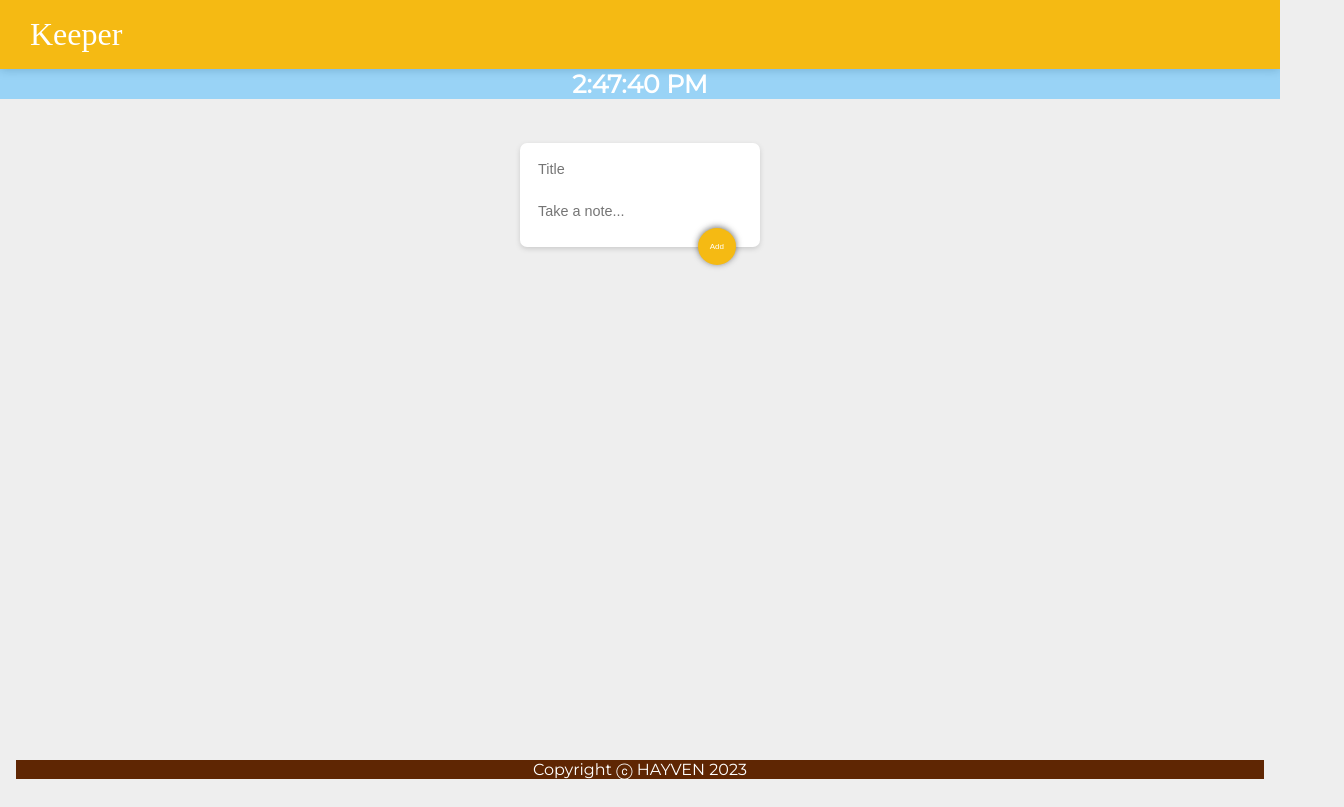
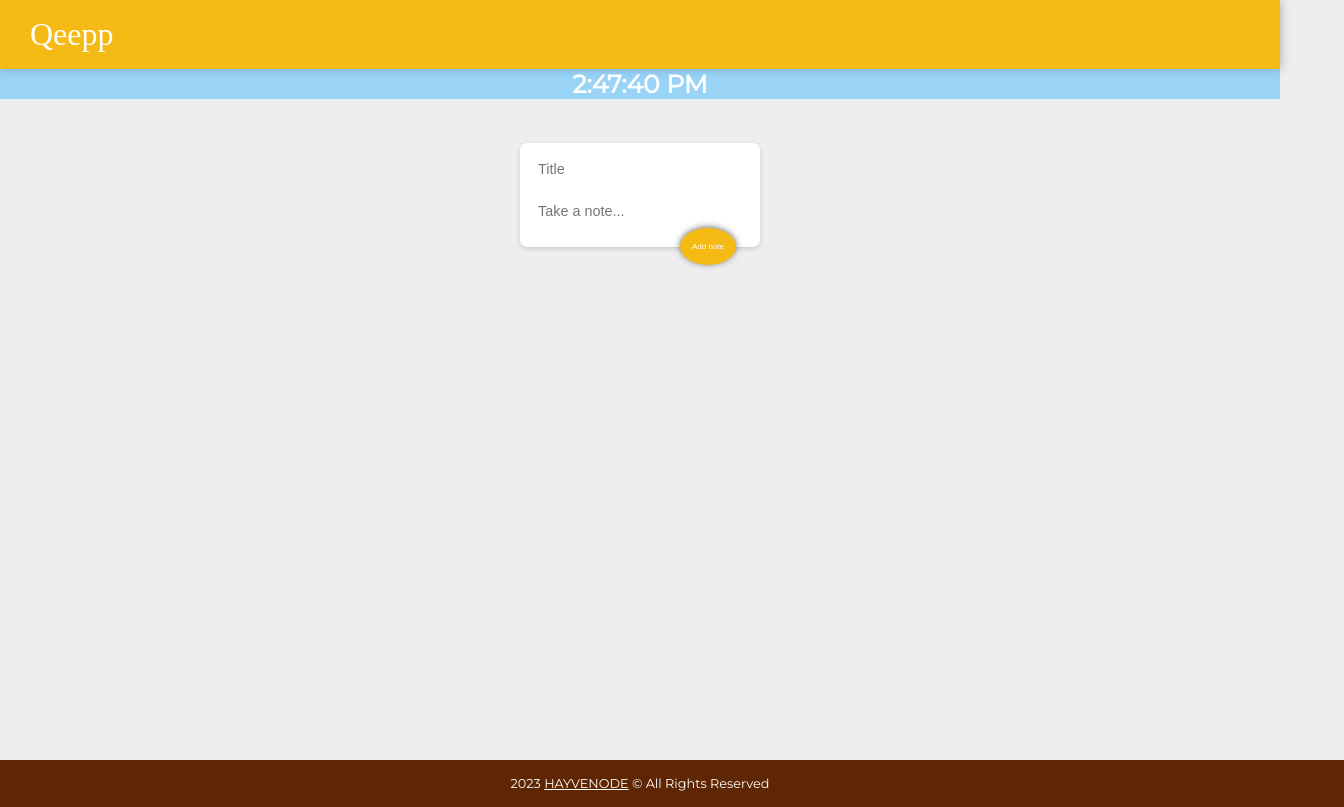
Before and after one commit to HAYVENO/Qeepp-App, a React (Create React App) app: page / in a window 1280 px wide. Shown: the whole page, 1344 px wide, since content can reach past the window. Built offline with nearby package versions, Linux system fonts and the light colour scheme; a web font is replaced by a local one.

Commit message:
:rocket: persist

```diff
--- a/src/Components/App.jsx
+++ b/src/Components/App.jsx
@@ -1,4 +1,4 @@
-import React, { useState } from "react";
+import React, { useState, useEffect } from "react";
 import Header from "./Header";
 import Note from "./Note";
 import InputNote from "./InputNote";
@@ -8,6 +8,18 @@ function App() {
 	const now = new Date().toLocaleTimeString();
 
 	const [time, setTime] = useState(now);
+	const [notesArray, setNotes] = useState([]);
+
+	useEffect(() => {
+		const notes = JSON.parse(localStorage.getItem("notes"));
+		if (notes) {
+			setNotes(notes);
+		}
+	}, []);
+
+	useEffect(() => {
+		localStorage.setItem("notes", JSON.stringify(notesArray));
+	}, [notesArray]);
 
 	function getMeTime() {
 		const newNow = new Date().toLocaleTimeString();
@@ -15,21 +27,13 @@ function App() {
 	}
 	setInterval(getMeTime, 1000);
 
-	// MY NOTE FUNCTIONS AND STATES
-
-	const [notesArray, setNotes] = useState([]);
-
 	function handleClick(input) {
 		setNotes([...notesArray, input]);
-		// console.log(input);
 	}
 
 	function deleteItem(id) {
-		console.log(id);
-
 		const filteredItems = notesArray.filter((x, index) => index !== id);
 		setNotes(filteredItems);
-		console.log(filteredItems);
 	}
 
 	return (
@@ -39,7 +43,13 @@ function App() {
 				<h1 className="timer">{time}</h1>
 				<InputNote onClick={handleClick} />
 				{notesArray.map((note, index) => (
-					<Note key={index} id={index} title={note.title} content={note.content} onClick={deleteItem} />
+					<Note
+						key={index}
+						id={index}
+						title={note.title}
+						content={note.content}
+						onClick={deleteItem}
+					/>
 				))}
 				<Footer />
 			</div>
@@ -48,5 +58,3 @@ function App() {
 }
 
 export default App;
-
-//
--- a/src/Components/Footer.jsx
+++ b/src/Components/Footer.jsx
@@ -5,7 +5,13 @@ function Footer() {
 
 	return (
 		<footer>
-			<p>Copyright ⓒ HAYVEN {thisYear}</p>
+			<p style={{ fontSize: "0.8rem", padding: "1rem", margin: "0 -5rem" }}>
+				{thisYear}{" "}
+				<a style={{ color: "currentColor" }} href="https://github.com/HAYVENO" target="_blank">
+					HAYVENODE
+				</a>{" "}
+				&copy; All Rights Reserved
+			</p>
 		</footer>
 	);
 }
--- a/src/Components/Header.jsx
+++ b/src/Components/Header.jsx
@@ -3,7 +3,7 @@ import React from "react";
 function Header() {
 	return (
 		<header>
-			<h1>Keeper</h1>
+			<h1>Qeepp</h1>
 		</header>
 	);
 }
--- a/src/Components/InputNote.jsx
+++ b/src/Components/InputNote.jsx
@@ -15,7 +15,13 @@ function InputNote(props) {
 	return (
 		<div className="input-container">
 			<div className="input-card">
-				<input name="title" value={input.title} onChange={handleChange} type="text" placeholder="Title" />
+				<input
+					name="title"
+					value={input.title}
+					onChange={handleChange}
+					type="text"
+					placeholder="Title"
+				/>
 				<input
 					name="content"
 					value={input.content}
@@ -30,7 +36,7 @@ function InputNote(props) {
 						setInput({ title: "", content: "" });
 					}}
 				>
-					Add
+					Add note
 				</button>
 			</div>
 		</div>
--- a/src/Components/Note.jsx
+++ b/src/Components/Note.jsx
@@ -7,7 +7,10 @@ function Note(props) {
 			<p>{props.content}</p>
 			<div className="card-btn-wrap">
 				<button onClick={() => props.onClick(props.id)}>
-					<span style={{ color: "#956e00", cursor: "pointer" }} className="material-symbols-outlined">
+					<span
+						style={{ color: "#956e00", cursor: "pointer" }}
+						className="material-symbols-outlined"
+					>
 						delete
 					</span>
 				</button>
```
